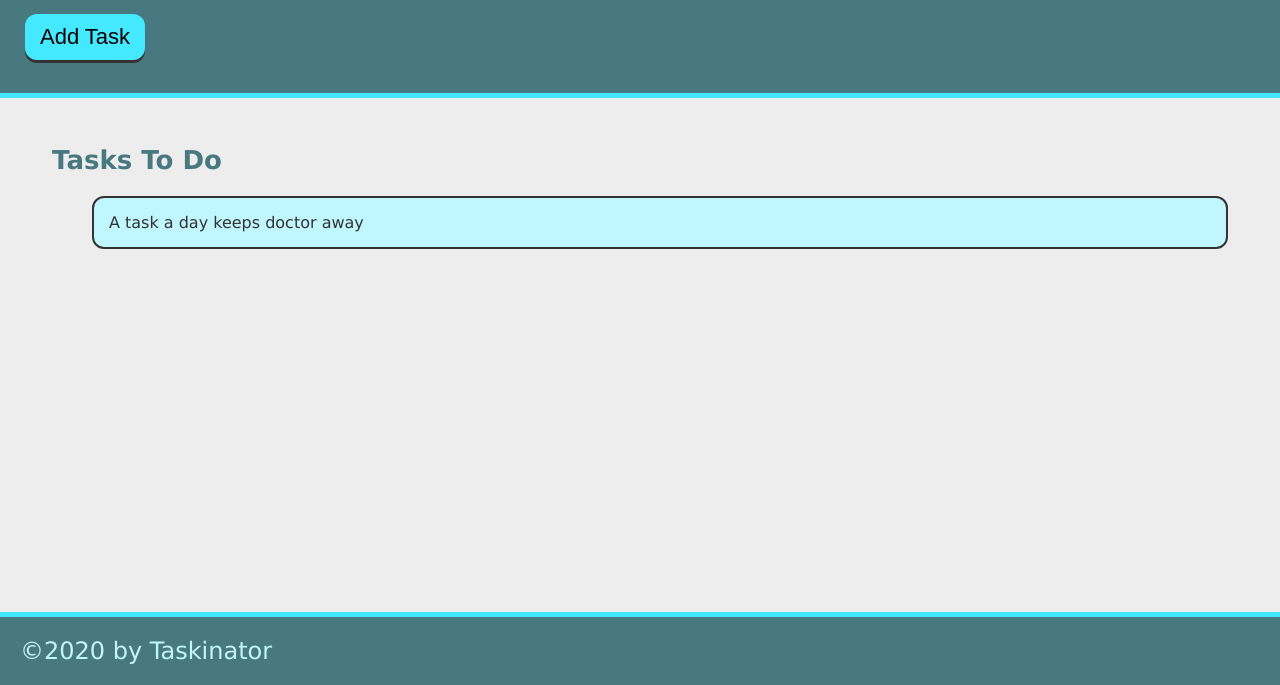
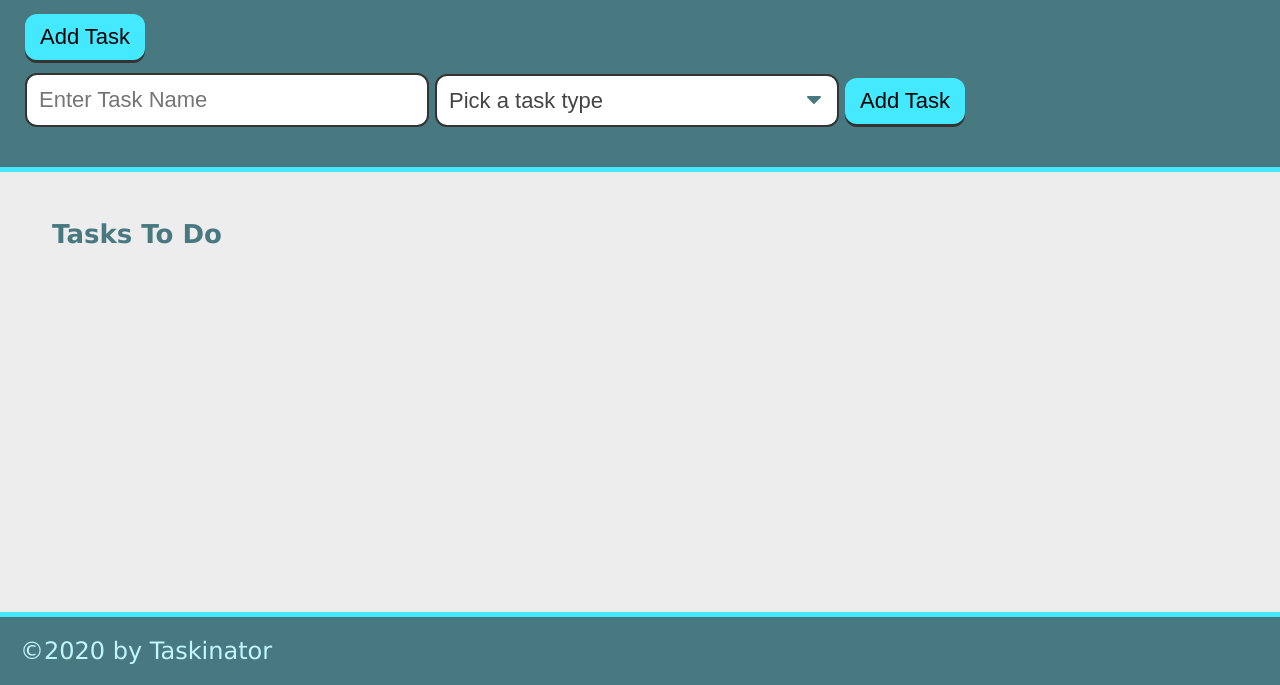
Before and after one commit to jdavi241/taskinator, a plain HTML site: page index.html in a window 1280 px wide. Shown: the part 115-800 px from the top of the page. Drawn offline with Linux system fonts and the light colour scheme.

Commit message:
create task button and drop down

```diff
--- a/index.html
+++ b/index.html
@@ -12,13 +12,27 @@
         <h1 class="page-title">Taskinator</h1>
         <p>Click the button below to add a new task!</p>
         <button class="btn" id="save-task">Add Task</button>
+        <form id="task-form">
+            <div class="form-group">
+                <input type="text" name="task-name" placeholder="Enter Task Name" />
+            </div>
+            <div class="form-group">
+                <select name="task-type" class="select-dropdown">
+                    <option value="" disabled selected>Pick a task type</option>
+                    <option value="Print">Print</option>
+                    <option value="Web">Web</option>
+                    <option value="Mobile">Mobile</option>
+                </select>
+            </div>
+            <div class="form-group">
+                <button class="btn" id="save-task" type="submit">Add Task</button>
+            </div>
+        </form>
     </header>
     <main class="page-content">
         <section class="task-list-wrapper">
             <h2 class="list-title">Tasks To Do</h2>
-            <ul class="task-title" id="tasks-to-do">
-                <li class="task-item">A task a day keeps doctor away</li>
-            </ul>
+            <ul class="task-title" id="tasks-to-do"></ul>
         </section>
     </main>
     <footer>
```
